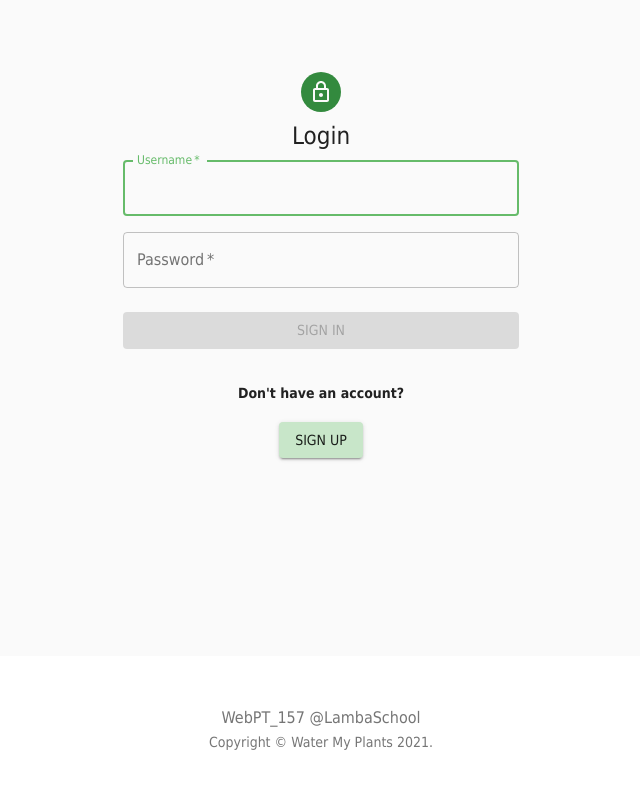
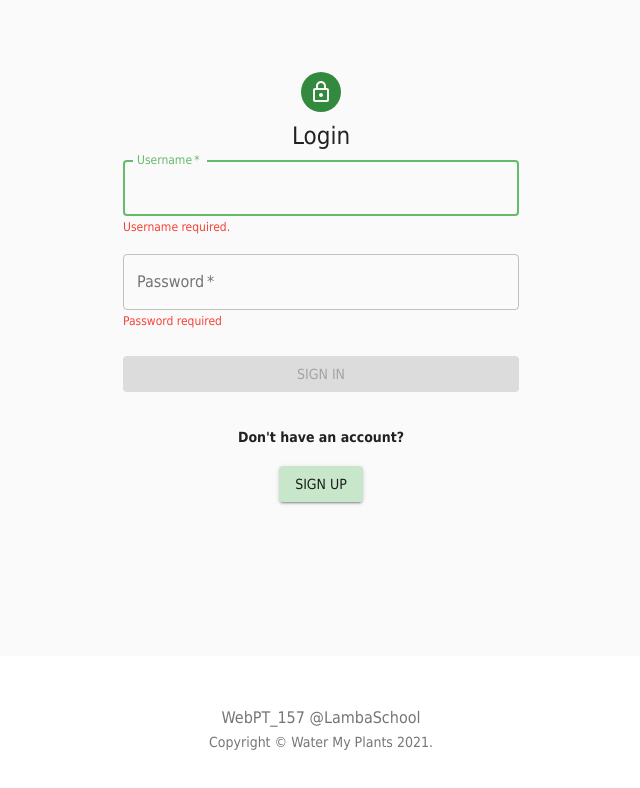
Before and after one commit to Build-Week-Water-My-Plants-157/front-end, a React (Create React App) app in the folder app/: page / in a window 1280 px wide. Shown: the top 788 px of the page, without its empty margins (319-959 px from the left). Built offline with nearby package versions, Linux system fonts and the light colour scheme.

Commit message:
error message added

```diff
--- a/app/src/components/Login/Login.js
+++ b/app/src/components/Login/Login.js
@@ -46,8 +46,8 @@ const useStyles = makeStyles((theme) => ({
 }));
 
 const initialFormErrors = {
-	username: "",
-	password: "",
+	username: "Username required.",
+	password: "Password required",
 };
 
 const initialLoginCredentials = {
```
